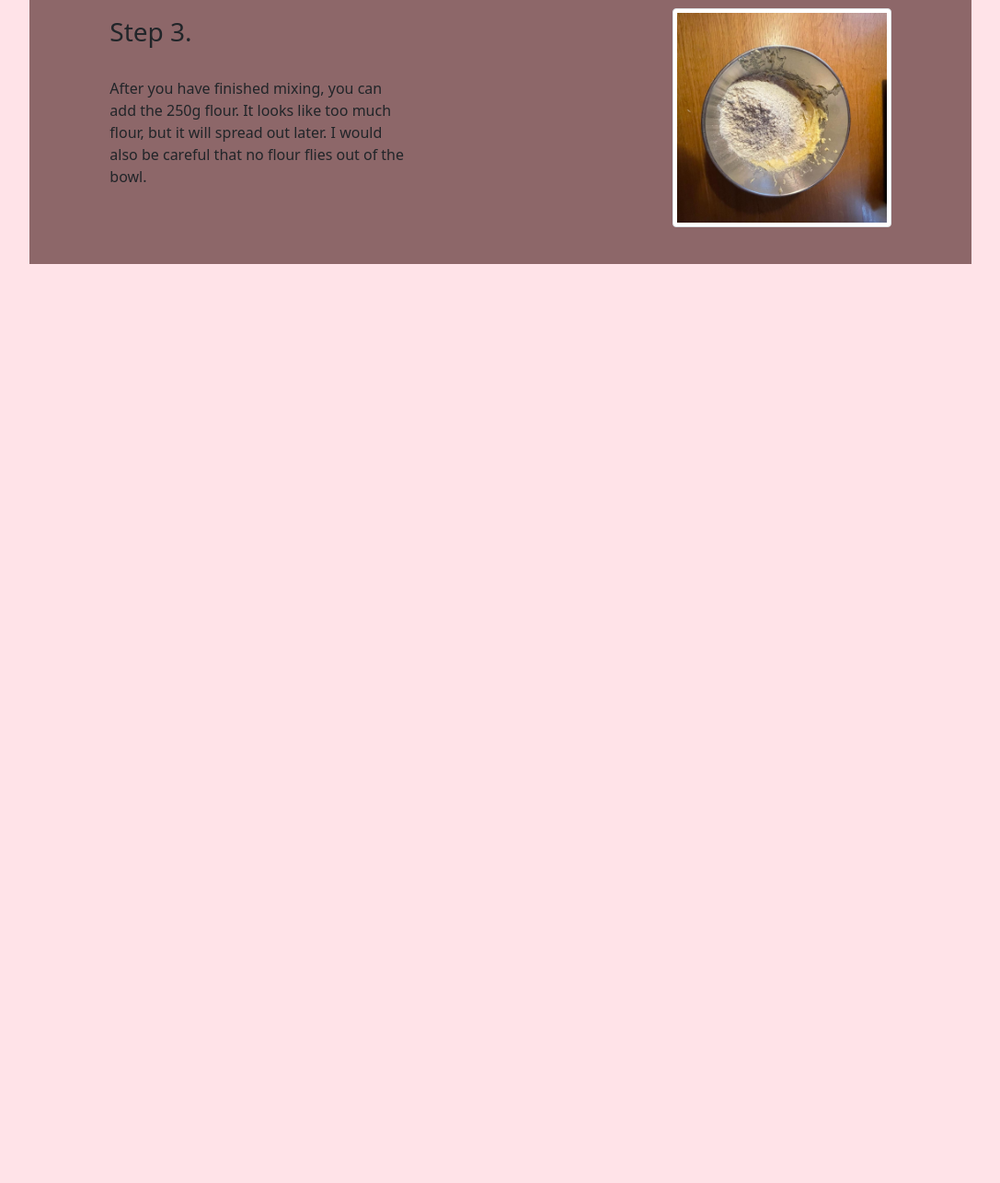
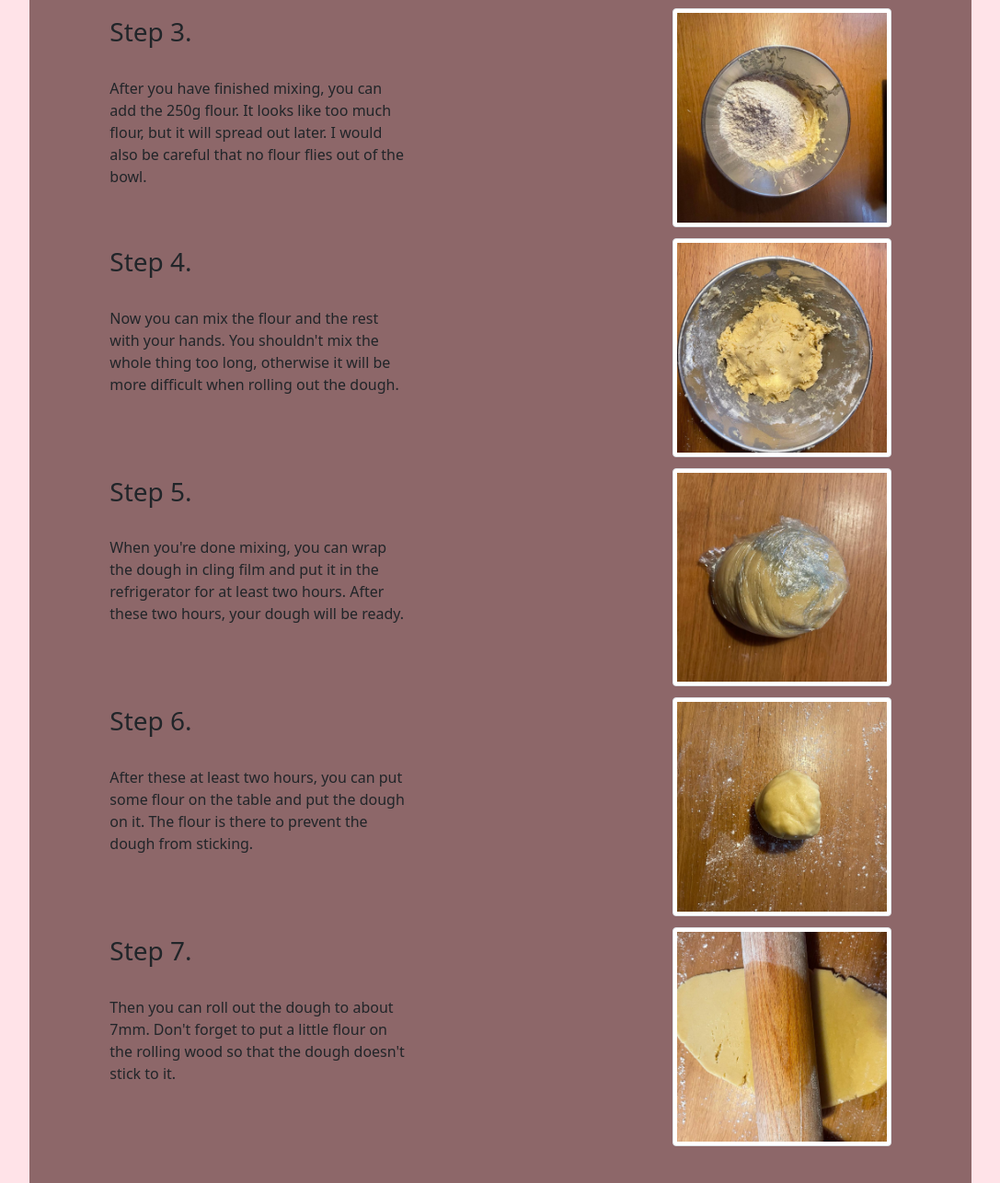
Before and after one commit to stefanlaux/CookiesStefan, a plain HTML site: page index.html in a window 1280 px wide. Shown: the part 1727-3013 px from the top of the page at 92% size, without its empty margins (96-1183 px from the left). Before the commit the page ends 2014 px from the top, so only its background shows below. Drawn offline with nearby package versions, Linux system fonts and the light colour scheme.

Commit message:
next steps and nav bar

```diff
--- a/index.html
+++ b/index.html
@@ -187,7 +187,92 @@
         <div class="col-sm-1"></div>
       </div>
 
+      <div class="row">
+        <div class="col-sm-1"></div>
+        <div class="col-lg-4 divpaddingtop">
+          <h3>Step 4.</h3>
+          <br />
+          <p>
+            Now you can mix the flour and the rest with your hands. You
+            shouldn't mix the whole thing too long, otherwise it will be more
+            difficult when rolling out the dough.
+          </p>
+        </div>
+        <div class="col-lg-3"></div>
+        <div class="col-lg-3">
+          <img
+            class="img-thumbnail divpaddingtopimg"
+            src="/Assets/mix2done.jpeg"
+            alt="Preparation IMG"
+          />
+        </div>
+        <div class="col-sm-1"></div>
+      </div>
 
+      <div class="row">
+        <div class="col-sm-1"></div>
+        <div class="col-lg-4 divpaddingtop">
+          <h3>Step 5.</h3>
+          <br />
+          <p>
+            When you're done mixing, you can wrap the dough in cling film and
+            put it in the refrigerator for at least two hours. After these two
+            hours, your dough will be ready.
+          </p>
+        </div>
+        <div class="col-lg-3"></div>
+        <div class="col-lg-3">
+          <img
+            class="img-thumbnail divpaddingtopimg"
+            src="/Assets/fridge.jpeg"
+            alt="Preparation IMG"
+          />
+        </div>
+        <div class="col-sm-1"></div>
+      </div>
+      <div class="row">
+        <div class="col-sm-1"></div>
+        <div class="col-lg-4 divpaddingtop">
+          <h3>Step 6.</h3>
+          <br />
+          <p>
+            After these at least two hours, you can put some flour on the table
+            and put the dough on it. The flour is there to prevent the dough
+            from sticking.
+          </p>
+        </div>
+        <div class="col-lg-3"></div>
+        <div class="col-lg-3">
+          <img
+            class="img-thumbnail divpaddingtopimg"
+            src="/Assets/dough on table.jpeg"
+            alt="Preparation IMG"
+          />
+        </div>
+        <div class="col-sm-1"></div>
+      </div>
+
+      <div class="row">
+        <div class="col-sm-1"></div>
+        <div class="col-lg-4 divpaddingtop">
+          <h3>Step 7.</h3>
+          <br />
+          <p>
+            Then you can roll out the dough to about 7mm. Don't forget to put a
+            little flour on the rolling wood so that the dough doesn't stick to
+            it.
+          </p>
+        </div>
+        <div class="col-lg-3"></div>
+        <div class="col-lg-3">
+          <img
+            class="img-thumbnail divpaddingtopimg"
+            src="/Assets/rolling wood.jpeg"
+            alt="Preparation IMG"
+          />
+        </div>
+        <div class="col-sm-1"></div>
+      </div>
     </div>
   </body>
 </html>
```
